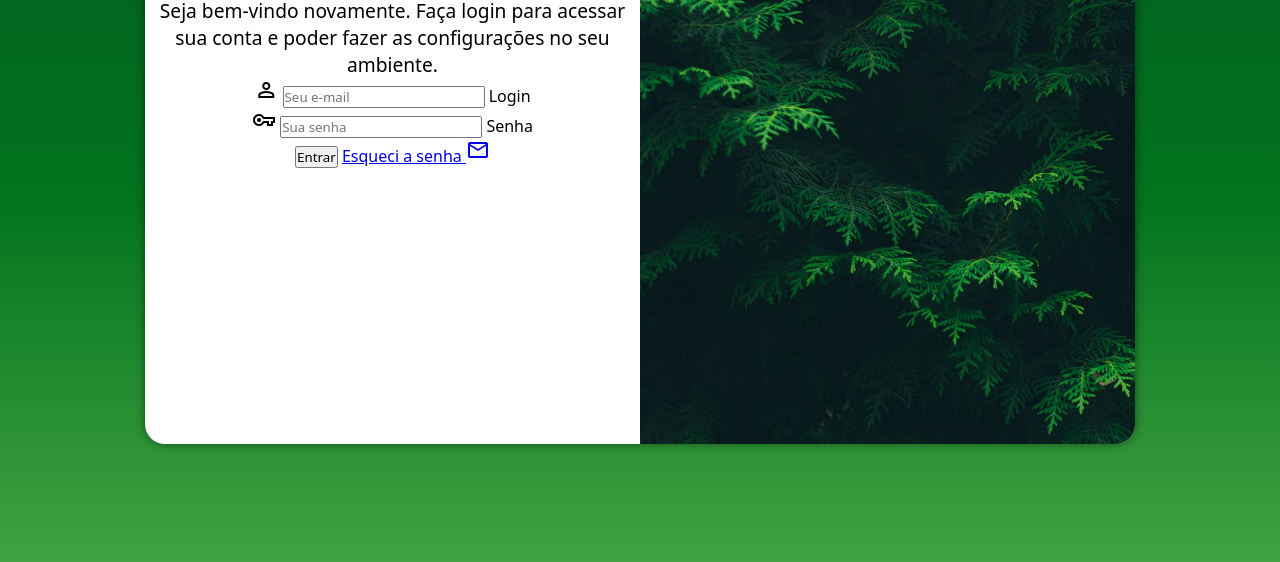
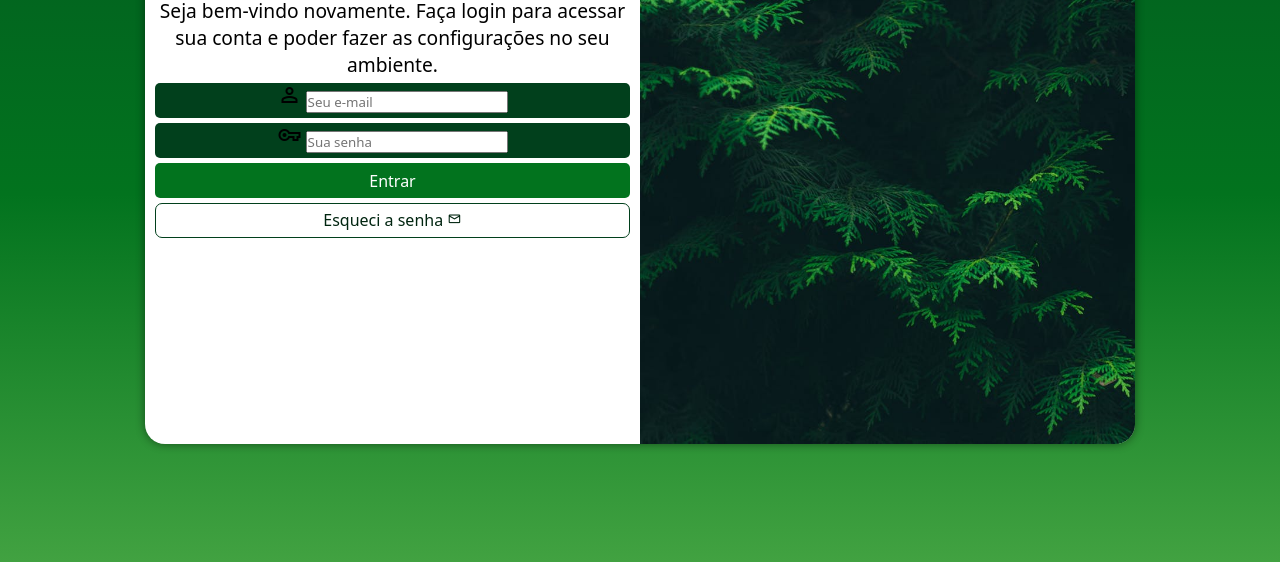
Before and after one commit to ricardoliveiraa/projeto-login, a plain HTML site: page index.html in a window 1280 px wide. Shown: the part 206-768 px from the top of the page. Drawn offline with nearby package versions, Linux system fonts and the light colour scheme.

Commit message:
formatacao do form

```diff
--- a/estilos/style.css
+++ b/estilos/style.css
@@ -65,3 +65,55 @@ div#form {
 div#form > p {
     font-size: 0.8em;
 }
+
+form > div.campo {
+    background-color: var(--cor4);
+    width: 100%;
+    display: block;
+    height: 35px;
+    border-radius: 5px;
+    margin: 5px 0px;
+}
+
+div.campo > label {
+    display: none;
+}
+
+form > input[type=submit] {
+    display: block;
+    font-size: 1em;
+    width: 100%;
+    height: 35px;
+    background-color: var(--cor2);
+    color: white;
+    border: none;
+    border-radius: 5px;
+    cursor: pointer;
+}
+
+form > input[type=submit]:hover {
+    background-color: var(--cor4);
+}
+
+form > a.butao {
+    display: block;
+    text-align: center;
+    font-size: 1em;
+    width: 100%;
+    height: 35px;
+    padding-top: 5px;
+    margin-top: 5px;
+    background-color: white;
+    border: 1px solid var(--cor4);
+    border-radius: 7px;
+    text-decoration: none;
+    color: #002510;
+}
+
+form > a.butao:hover {
+    background-color: var(--cor1);
+}
+
+form > a.butao > span {
+    font-size: 0.9em;
+}
--- a/index.html
+++ b/index.html
@@ -34,7 +34,7 @@
                     </div>
 
                     <input type="submit" value="Entrar">
-                    <a href="esqueci.html">
+                    <a href="esqueci.html" class="butao">
                         Esqueci a senha <span class="material-symbols-outlined">mail</span>
                     </a>
                 </form>
```
